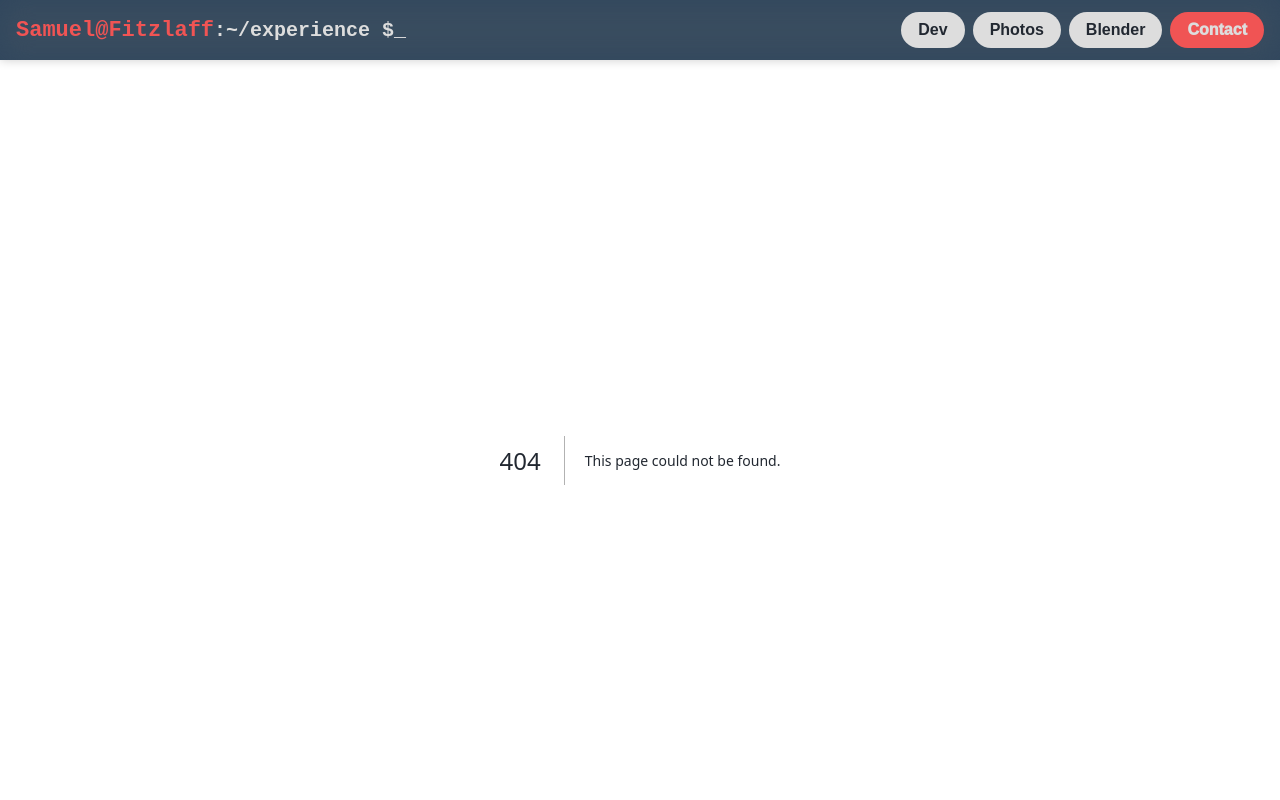
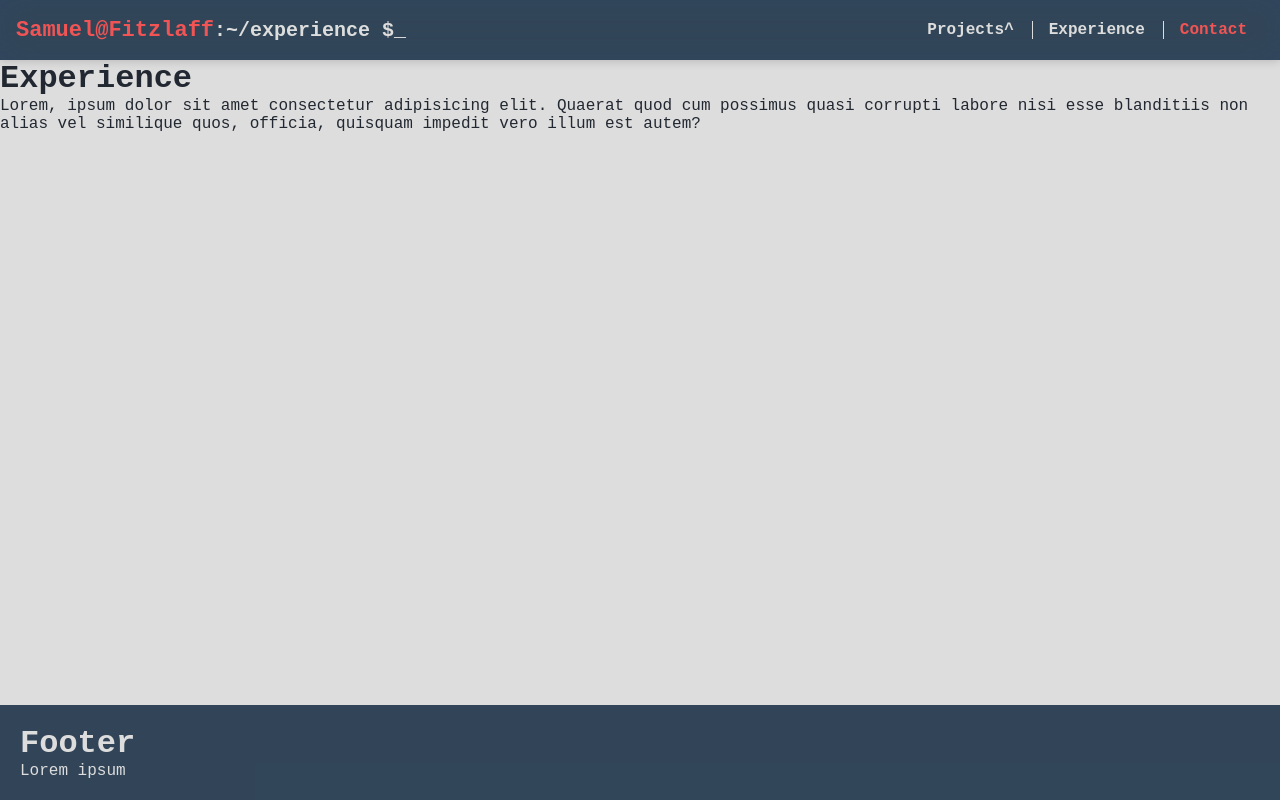
Before and after one commit to SamuelTobiasFitzlaff/SamuelTobiasFitzlaff.github.io, a Next.js app: page /experience in a window 1280 px wide. Before the commit this address had no page. Shown: the top 800 px of the page. Built offline with nearby package versions, Linux system fonts and the light colour scheme.

Commit message:
feat: header styles

```diff
--- a/src/components/Layout/Header/index.tsx
+++ b/src/components/Layout/Header/index.tsx
@@ -1,18 +1,64 @@
+import { useCallback, useRef, useState } from "react";
 import { useRouter } from "next/router";
 import {
   HeaderContainer,
-  LinkContainer,
+  ButtonContainer,
   ContactButton,
   RegularButton,
   Underscore,
   Title,
   Path,
   TitleLink,
+  StyledPopper,
+  StyledListbox,
 } from "./styles";
 import Link from "next/link";
-import { Button } from "@mui/base";
+import { Menu, MenuActions, MenuItem } from "@mui/base";
+import { ListActionTypes } from "@mui/base/useList";
 export default function Header() {
   const { asPath } = useRouter();
+
+  const [projectsButtonElement, setProjectsButtonElement] =
+    useState<HTMLButtonElement | null>(null);
+  const [isOpenProjects, setIsOpenProjects] = useState(false);
+
+  const menuActions = useRef<MenuActions>(null);
+  const preventReopenProjects = useRef(false);
+
+  const updateAnchorProjects = useCallback((node: HTMLButtonElement | null) => {
+    setProjectsButtonElement(node);
+  }, []);
+
+  const handleProjectsClick = (event: React.MouseEvent<HTMLButtonElement>) => {
+    if (preventReopenProjects.current) {
+      event.preventDefault();
+      preventReopenProjects.current = false;
+      return;
+    }
+
+    setIsOpenProjects((prev) => !prev);
+  };
+
+  const handleProjectsItemClick = () => {
+    setIsOpenProjects((prev) => !prev);
+  };
+
+  const handleProjectsKeyDown = (
+    event: React.KeyboardEvent<HTMLButtonElement>
+  ) => {
+    if (event.key === "ArrowDown" || event.key === "ArrowUp") {
+      event.preventDefault();
+      setIsOpenProjects(true);
+      if (event.key === "ArrowUp") {
+        menuActions.current?.dispatch({
+          type: ListActionTypes.keyDown,
+          key: event.key,
+          event,
+        });
+      }
+    }
+  };
+
   return (
     <>
       <HeaderContainer>
@@ -21,18 +67,51 @@ export default function Header() {
           <Path>{asPath !== "/" && asPath}</Path>&nbsp;$
           <Underscore>_</Underscore>
         </Title>
-        <LinkContainer>
-          <Link href="/projects/dev" tabIndex={-1}>
-            <RegularButton>Dev</RegularButton>
-          </Link>
-          <Link href="/projects/photos" tabIndex={-1}>
-            <RegularButton>Photos</RegularButton>
-          </Link>
-          <Link href="/projects/blender" tabIndex={-1}>
-            <RegularButton>Blender</RegularButton>
-          </Link>
+
+        <ButtonContainer>
+          <RegularButton
+            onClick={handleProjectsClick}
+            type="button"
+            onKeyDown={handleProjectsKeyDown}
+            ref={updateAnchorProjects}
+            aria-controls={isOpenProjects ? "simple-menu" : undefined}
+            aria-expanded={isOpenProjects || undefined}
+            aria-haspopup="menu"
+          >
+            Projects^
+          </RegularButton>
+          <RegularButton>
+            <Link href="/experience">Experience</Link>
+          </RegularButton>
+          <Menu
+            actions={menuActions}
+            open={isOpenProjects}
+            onOpenChange={(open) => {
+              setIsOpenProjects(open);
+            }}
+            anchorEl={projectsButtonElement}
+            slots={{ root: StyledPopper, listbox: StyledListbox }}
+            slotProps={{ listbox: { id: "simple-menu" } }}
+          >
+            <MenuItem>
+              <Link href="/projects/dev" onClick={handleProjectsItemClick}>
+                Dev
+              </Link>
+            </MenuItem>
+            <MenuItem>
+              <Link href="/projects/photos" onClick={handleProjectsItemClick}>
+                Photos
+              </Link>
+            </MenuItem>
+            <MenuItem>
+              <Link href="/projects/blender" onClick={handleProjectsItemClick}>
+                Blender
+              </Link>
+            </MenuItem>
+          </Menu>
+
           <ContactButton>Contact</ContactButton>
-        </LinkContainer>
+        </ButtonContainer>
       </HeaderContainer>
     </>
   );
--- a/src/components/Layout/Header/styles.ts
+++ b/src/components/Layout/Header/styles.ts
@@ -1,4 +1,4 @@
-import { Button } from "@mui/base";
+import { Button, Popper } from "@mui/base";
 import Link from "next/link";
 import styled from "styled-components";
 
@@ -32,7 +32,7 @@ export const Title = styled.h1`
   user-select: none;
   white-space: nowrap;
 
-  @media screen and (max-width: 60rem) {
+  @media screen and (max-width: 56rem) {
     font-size: 1.125rem;
   }
 `;
@@ -63,42 +63,72 @@ export const Underscore = styled.span`
   }
 `;
 
-export const LinkContainer = styled.div`
-  display: flex;
-  flex-direction: row;
-  flex-wrap: nowrap;
-  gap: 0.5rem;
-`;
-
 const DefaulButton = styled(Button)`
+  font-family: var(--font-family);
   cursor: pointer;
   border: 1px solid transparent;
-  border-radius: 100vmax;
-  padding: 0.5rem 1rem;
-  height: fit-content;
   user-select: none;
 
+  padding-right: 1rem;
+  background-color: transparent;
   font-size: 1rem;
+  font-weight: 600;
 
   transition: filter 0.2s ease-in-out;
 
   &:hover {
-    filter: brightness(1.1);
+    filter: brightness(1.25);
   }
 
-  @media screen and (max-width: 60rem) {
+  &:first-child {
+    padding-left: 1rem;
+  }
+
+  @media screen and (max-width: 56rem) {
     font-size: 0.875rem;
   }
 `;
 
 export const ContactButton = styled(DefaulButton)`
-  background-color: var(--accent-secondary);
-  color: var(--text-secondary);
-  font-weight: 1000;
+  color: var(--accent-secondary);
 `;
 
 export const RegularButton = styled(DefaulButton)`
-  background-color: var(--accent-tertiary);
+  color: var(--text-secondary);
+`;
+
+export const ButtonContainer = styled.div`
+  display: flex;
+  flex-direction: row;
+  flex-wrap: nowrap;
+  height: inherit;
+
+  ${DefaulButton}:not(:first-child):before {
+    content: "";
+    border-left: 1px solid var(--text-secondary);
+    margin-right: 1rem;
+  }
+`;
+
+export const StyledPopper = styled(Popper)`
+  z-index: 101;
+`;
+
+export const StyledListbox = styled("ul").withConfig({
+  shouldForwardProp: (prop) => prop !== "ownerState",
+})`
+  box-sizing: border-box;
+
+  min-width: 120px;
+  padding: 0.75rem 1rem;
+  border-radius: 0 0 0.25rem 0.25rem;
+
+  background: var(--background-secondary);
+  border: 1px solid transparent;
   color: var(--text-primary);
-  font-weight: 600;
+  box-shadow: 0 5px 10px rgba(0, 0, 0, 0.2);
+  backdrop-filter: blur(10px);
+
+  overflow: auto;
+  list-style: none;
 `;
--- a/src/components/Layout/index.tsx
+++ b/src/components/Layout/index.tsx
@@ -11,6 +11,7 @@ export default function Layout({ children }: LayoutProps) {
   return (
     <>
       <Head>
+        <meta name="viewport" content="initial-scale=1, width=device-width" />
         <title>Samuel Fitzlaff</title>
       </Head>
       <Container>
--- a/src/pages/qualifications/index.tsx
+++ b/src/pages/experience/index.tsx
@@ -1,7 +1,7 @@
-export default function qualifications() {
+export default function experience() {
   return (
     <div>
-      <h1>Qualifications</h1>
+      <h1>Experience</h1>
       <p>
         Lorem, ipsum dolor sit amet consectetur adipisicing elit. Quaerat quod
         cum possimus quasi corrupti labore nisi esse blanditiis non alias vel
```
